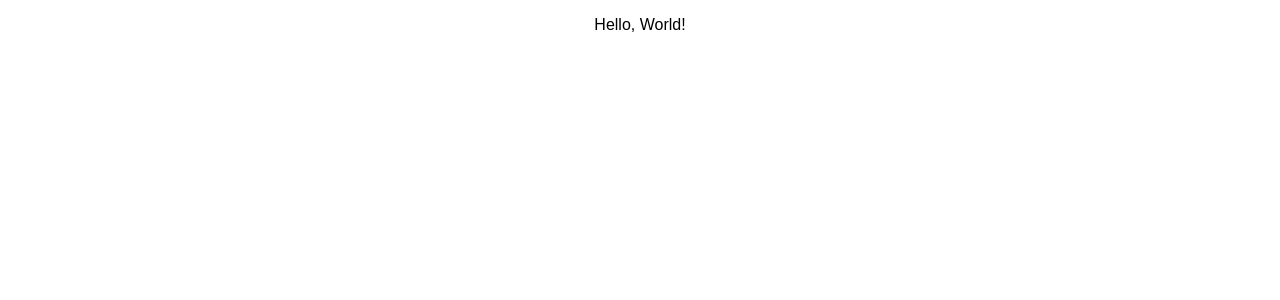
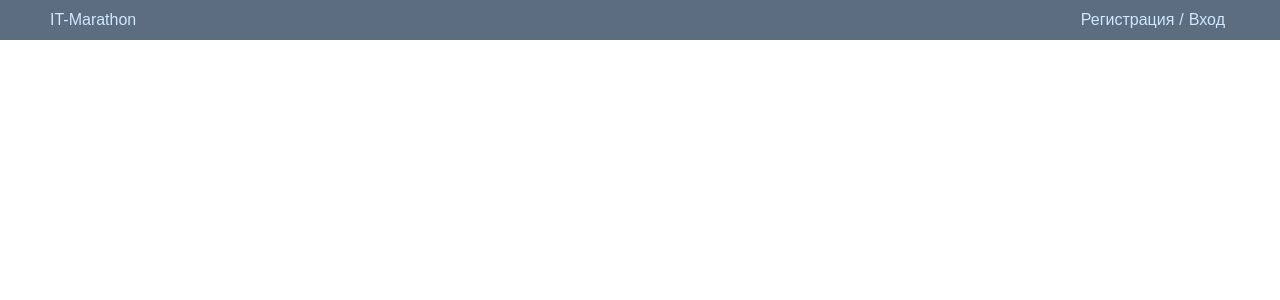
Before and after one commit to itmarathon/Front-end, a React (Create React App) app: page / in a window 1280 px wide. Shown: the top 300 px of the page. Built offline with nearby package versions, Linux system fonts and the light colour scheme.

Commit message:
basic structure for header created

```diff
--- a/src/App.js
+++ b/src/App.js
@@ -1,11 +1,12 @@
 import React, { Component } from 'react';
 import './App.css';
+import Header from './Components/Header';
 
 class App extends Component {
   render() {
     return (
       <div className="App">
-        <p>Hello, World!</p>
+        <Header />
       </div>
     );
   }
--- a/src/Components/Header.css
+++ b/src/Components/Header.css
@@ -0,0 +1,23 @@
+.wrapHeader {
+  height: 40px;
+  background-color: #5B6D7F;
+  display: flex;
+  flex-direction: row;
+  justify-content: space-between;
+  align-items: center;
+  color: #CFE7FF ;
+}
+.logo {
+  margin-left: 50px;
+}
+.sign {
+  margin-right: 50px;
+}
+.sign a {
+  color: #CFE7FF;
+  text-decoration: none;
+  padding-right: 5px;
+}
+.signUp {
+  margin-left: 5px;
+}
--- a/src/Components/Header.jsx
+++ b/src/Components/Header.jsx
@@ -1,8 +1,16 @@
 import React from "react";
-import './Component.css';
+import './Header.css';
 
-var Navbar = () => (
-  <div></div>
+var Header = () => (
+  <div className="wrapHeader">
+      <div className="logo">IT-Marathon</div>
+      <div className="sign">
+          <a className="signIn" href="#">Регистрация</a>
+          <span>/</span>
+          <a className="signUp" href="#">Вход</a>
+      </div>
+
+  </div>
 );
 
-export default Navbar;
+export default Header;
```
Also changed, not shown: package.json (line endings or trailing spaces), 1 other file (tests, documents, lock files or other folders).
